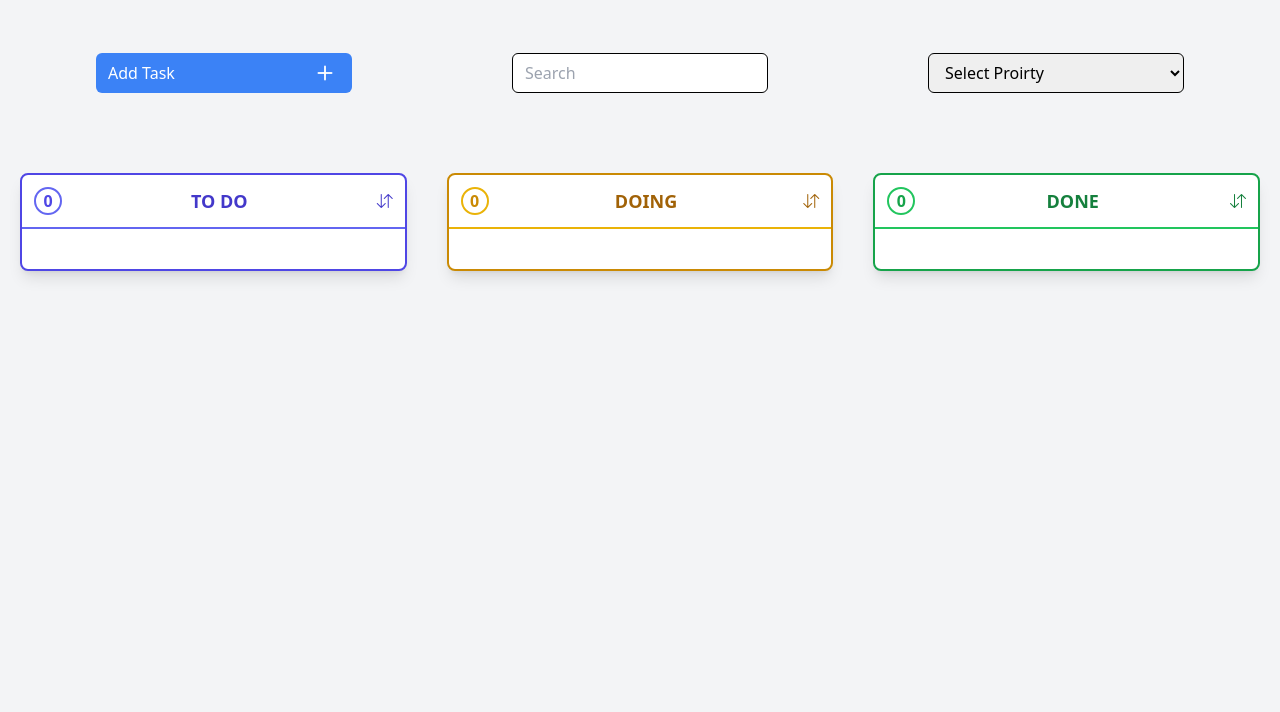
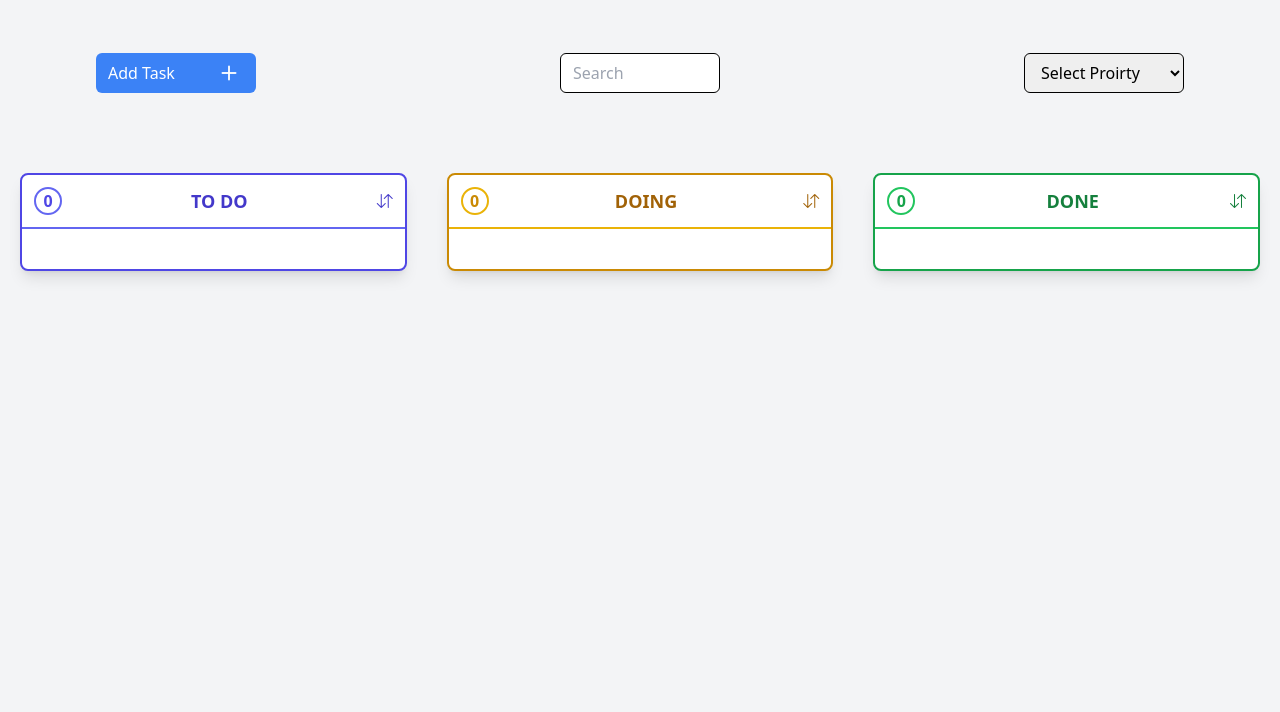
Before and after one commit to Youcode-Classe-E-2024-2025/amine_sabri-todo, a website: page index.html in a window 1280 px wide. Shown: the part 88-800 px from the top of the page. Drawn offline with nearby package versions, Linux system fonts and the light colour scheme.

Commit message:
petit modification dans les input

```diff
--- a/index.html
+++ b/index.html
@@ -15,11 +15,11 @@
     </header>
 
     <section class="flex flex-col md:flex-row justify-between px-4 md:px-24 p-5 my-10">
-        <button id="btnAdd" class="rounded-md w-full md:w-64 h-10 flex justify-between px-3 items-center bg-blue-500 text-white hover:bg-blue-600 transition duration-200 mb-4 md:mb-0">
+        <button id="btnAdd" class="rounded-md w-full md:w-40 h-10 flex justify-between px-3 items-center bg-blue-500 text-white hover:bg-blue-600 transition duration-200 mb-4 md:mb-0">
             Add Task <span class="text-3xl"><i class="bi bi-plus"></i></span>
         </button>
-        <input type="text" placeholder="Search" class="border border-black rounded-md w-full md:w-64 h-10 outline-none ps-3 hover:border-blue-500 transition duration-200">
-        <select name="" id="filterPriorty" class="border border-black rounded-md w-full md:w-64 h-10 outline-none ps-3 hover:border-blue-500 transition duration-200">
+        <input type="text" placeholder="Search" class="border border-black rounded-md w-full md:w-40 h-10 outline-none ps-3 hover:border-blue-500 transition duration-200">
+        <select name="" id="filterPriorty" class="border border-black rounded-md w-full md:w-40 h-10 outline-none ps-3 hover:border-blue-500 transition duration-200">
             <option value="">Select Proirty</option>
             <option value="all proirty">ALL</option>
             <option value="p1">P1</option>
```
Also changed, not shown: assets/js/main.js (indentation only).
